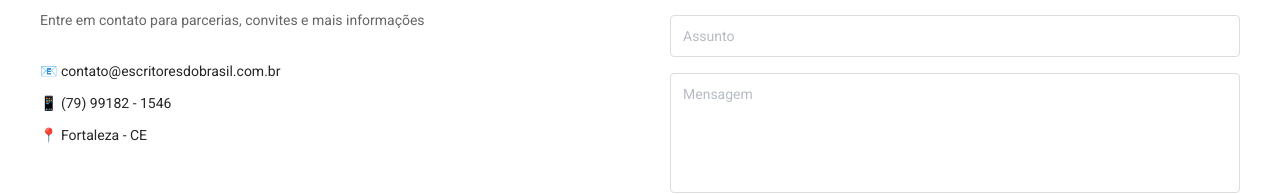
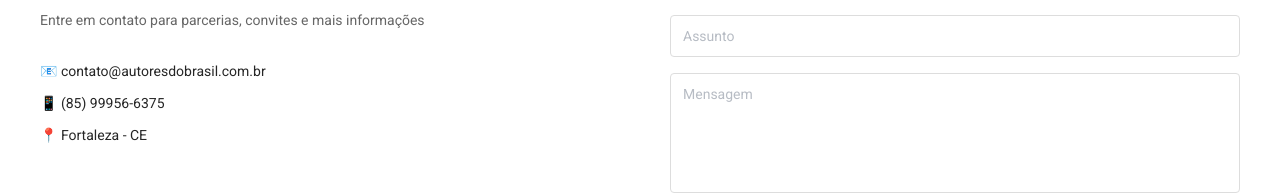
Before and after one commit to Teodeveloperr/autores-independentes-do-brasil, a Next.js app: page / in a window 1280 px wide. Shown: the part 3083-3277 px from the top of the page. Built offline with nearby package versions, Linux system fonts and the light colour scheme; no server answers; the database is empty.

Commit message:
Atualiza e-mail e telefone de contato na seção "Fale conosco" da home

```diff
--- a/app/page.tsx
+++ b/app/page.tsx
@@ -245,8 +245,8 @@ export default async function HomePage() {
             Entre em contato para parcerias, convites e mais informações
           </p>
           <div style={{ display: "flex", flexDirection: "column", gap: "16px", fontSize: "14px" }}>
-            <div>📧 contato@escritoresdobrasil.com.br</div>
-            <div>📱 (79) 99182 - 1546</div>
+            <div>📧 contato@autoresdobrasil.com.br</div>
+            <div>📱 (85) 99956-6375</div>
             <div>📍 Fortaleza - CE</div>
           </div>
         </div>
```
